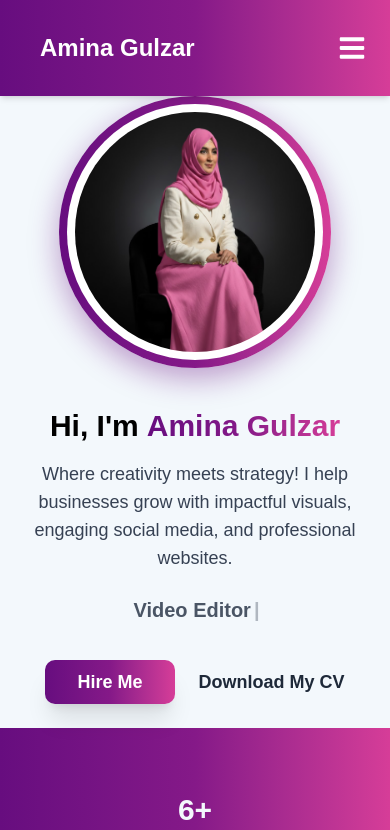
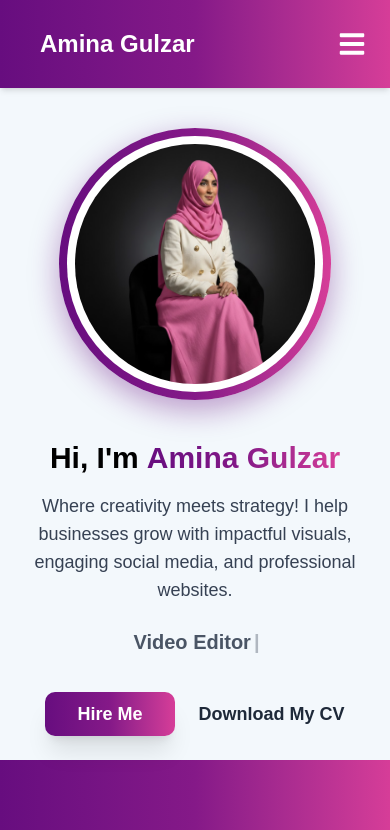
Before and after one commit to hassan-qureshii/Client-portfolio, a React (Vite) app: page / in a window 390 px wide. Shown: the top 830 px of the page. Built offline with nearby package versions, Linux system fonts and the light colour scheme.

Commit message:
update header sizing and add banner improvements

```diff
--- a/src/components/Header/Header.tsx
+++ b/src/components/Header/Header.tsx
@@ -9,7 +9,7 @@ const Header = () => {
   const [open, setOpen] = useState(false);
 
   return (
-    <header className="w-full h-24 bg-gradient-to-r from-[#670D7F] via-[#851988] to-[#D63D98] text-white shadow-md relative">
+    <header className="w-full h-22 bg-gradient-to-r from-[#670D7F] via-[#851988] to-[#D63D98] text-white shadow-md relative">
       <div className="h-full px-6 md:px-20 flex items-center justify-between md:justify-evenly">
         <HeaderLogo />
         <DesktopNav />
--- a/src/components/Hero.tsx
+++ b/src/components/Hero.tsx
@@ -82,7 +82,7 @@ const Hero = () => {
 
         {/* Right Side - Image */}
         <motion.div
-          className="flex-1 flex justify-center md:justify-end"
+          className="flex-1 flex justify-center md:justify-end mt-10 md:mt-0"
           initial={{ opacity: 0, x: 40 }}
           animate={{ opacity: 1, x: 0 }}
           transition={{ duration: 0.8 }}
```
